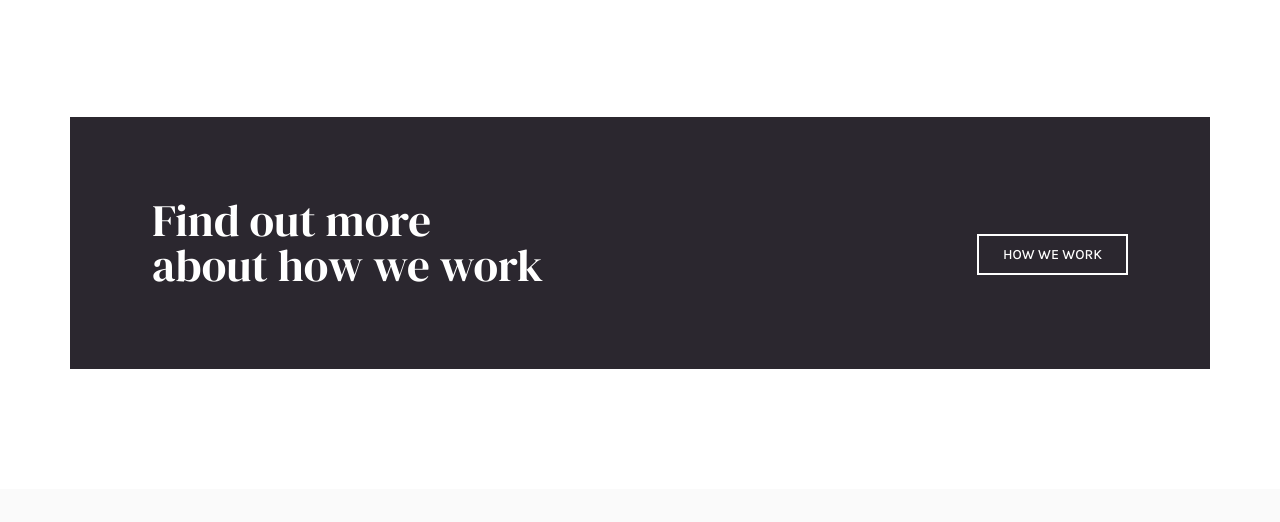
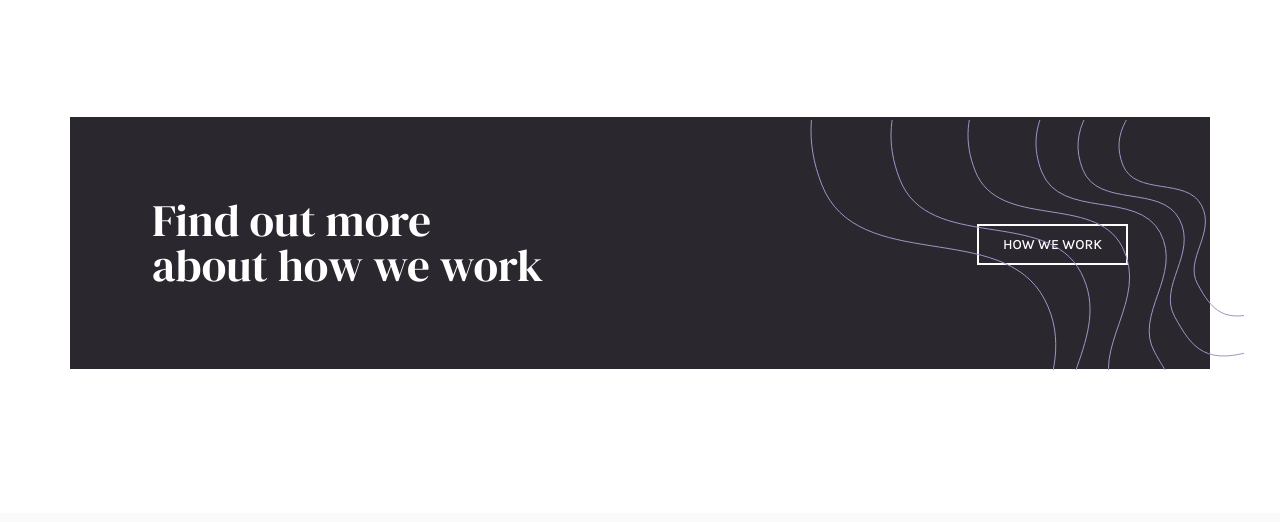
Before and after one commit to Mideolabanji/insure-landing-page-master, a plain HTML site: page insure-landing-page-master/index.html in a window 1280 px wide. Shown: the part 1431-1953 px from the top of the page. Drawn offline with nearby package versions, Linux system fonts and the light colour scheme.

Commit message:
aside desktop img

```diff
--- a/insure-landing-page-master/index.html
+++ b/insure-landing-page-master/index.html
@@ -138,23 +138,11 @@
           how we work
         </button>
       </div>
-      <!-- <img
-        src="images/bg-pattern-how-we-work-desktop.svg"
-        class="how-we-work-svg"
-      /> -->
     </aside>
-    <!-- <div class="container">
-      <div class="find-out-more">
-        Find out more
-        <div class="about">about how we work</div>
-      </div>
-      <div class="">
-        <img
-          src="images/bg-pattern-how-we-work-desktop.svg"
-          class="how-we-work-svg"
-        />
-      </div>
-    </div> -->
+    <img
+      src="images/bg-pattern-how-we-work-desktop.svg"
+      class="how-we-work-svg"
+    />
 
     <footer>
       <div class="container">
--- a/insure-landing-page-master/styles.css
+++ b/insure-landing-page-master/styles.css
@@ -165,7 +165,12 @@ aside {
 .aside-btn {
   font-size: 14px;
   float: right;
-  margin-top: -65px;
+  margin-top: -75px;
+}
+
+.how-we-work-svg {
+  margin-left: 810px;
+  margin-top: -515px;
 }
 
 footer {
```
